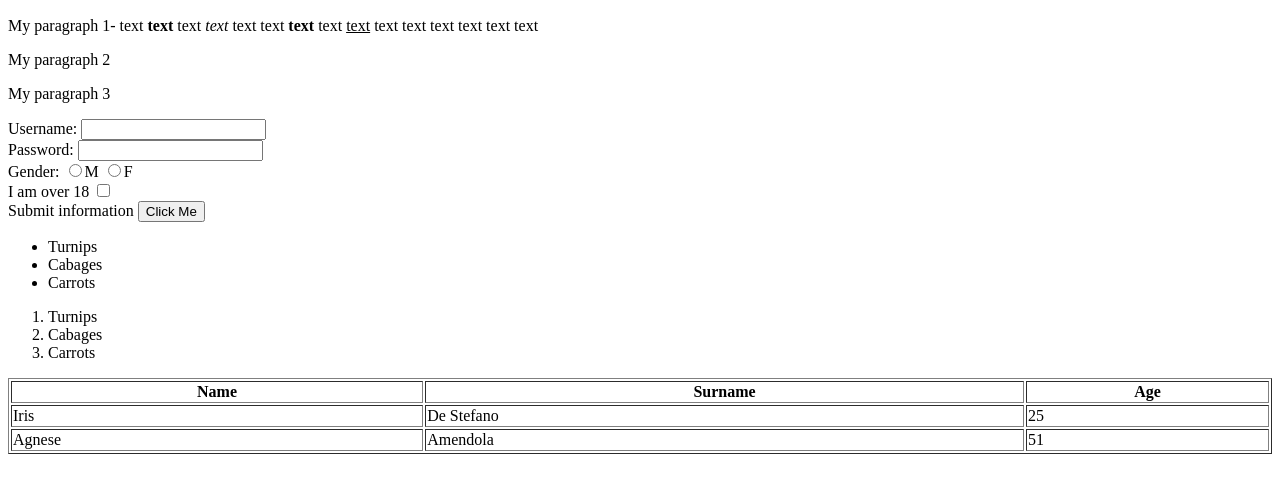
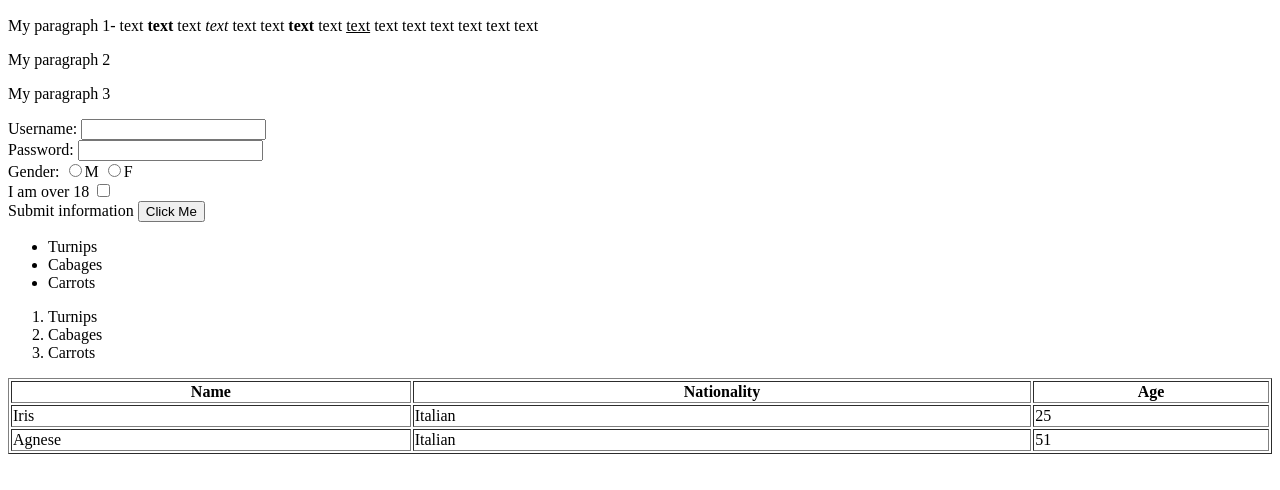
Before and after one commit to desteiris/my-first-website, a plain HTML site: page index.html in a window 1280 px wide. Shown: the part 96-586 px from the top of the page. Drawn offline with Linux system fonts and the light colour scheme.

Commit message:
Update index.html

```diff
--- a/index.html
+++ b/index.html
@@ -37,17 +37,17 @@
 			<tbody>
 				<tr>
 					<th>Name</th>
-					<th>Surname</th>
+					<th>Nationality</th>
 					<th>Age</th>
 				</tr>
 				<tr>
 					<td>Iris</td>
-					<td>De Stefano</td>
+					<td>Italian</td>
 					<td>25</td>
 				</tr>
 				<tr>
 					<td>Agnese</td>
-					<td>Amendola</td>
+					<td>Italian</td>
 					<td>51</td>
 				</tr>
 			</tbody>
```
